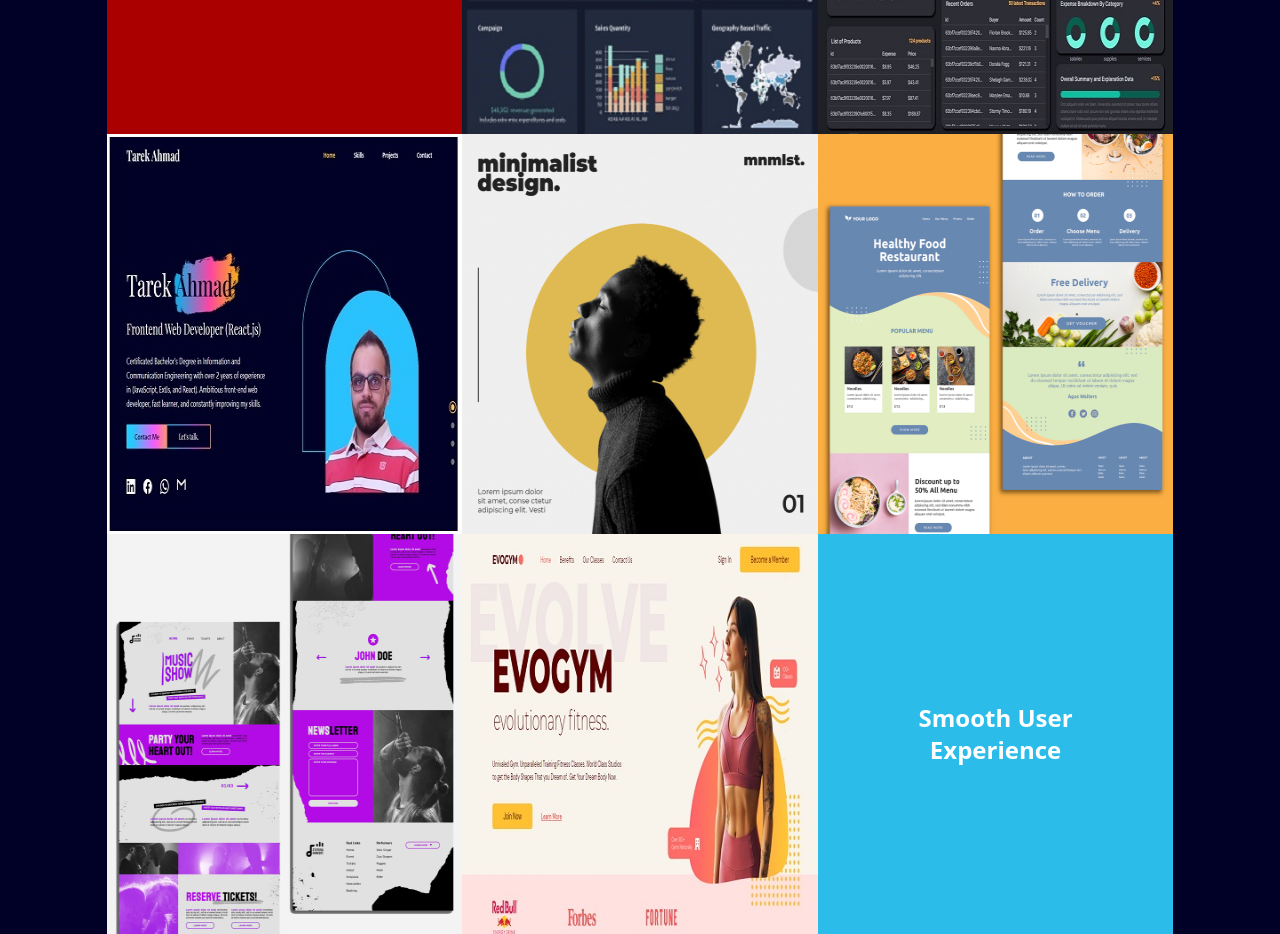
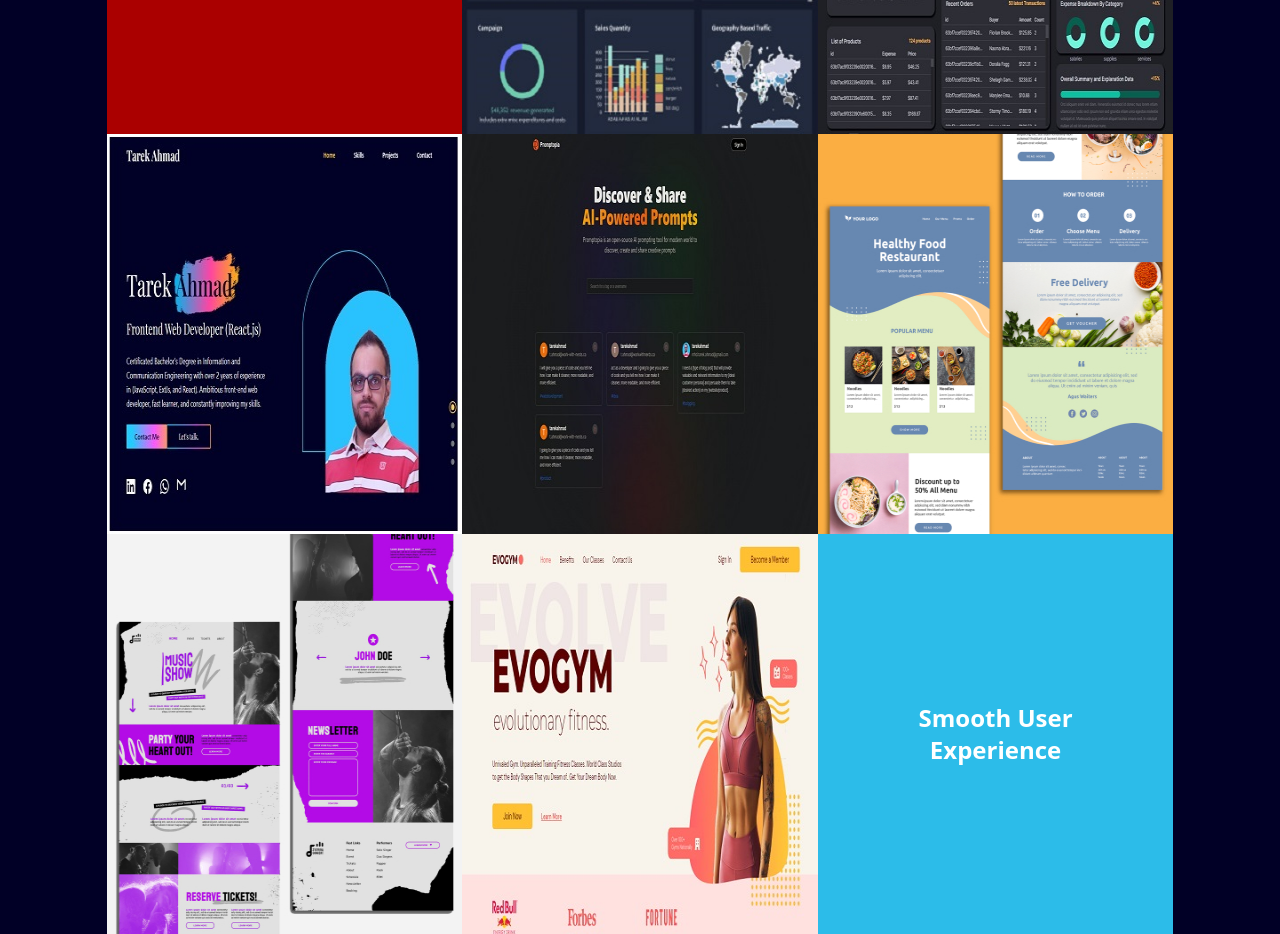
Before and after one commit to Tarek-989/Portfolio, a React (Vite) app: page / in a window 1280 px wide. Shown: the part 2900-3834 px from the top of the page. Built offline with nearby package versions, Linux system fonts and the light colour scheme.

Commit message:
add Promptopia project

```diff
--- a/src/components/Projects.tsx
+++ b/src/components/Projects.tsx
@@ -82,7 +82,14 @@ export const Projects = ({ setSelectedPage }: PageProps) => {
 						clear calls-to-action, and high-quality images that showcase the projects that I create.'
 						URL='https://portfolio-55b.pages.dev/'
 					/>
-					<Project title='Project 4' subTitle='Coming Soon ...' URL='' />
+					<Project
+						title='Promptopia'
+						subTitle='Promptopia is an open-source AI prompting tool for modern world to discover,
+						create and share creative prompts built using Next.js 13, Tailwindcss
+						and designed with a mobile-first approach, providing an optimized user
+						experience on all devices.'
+						URL='https://promptopia-wheat-chi.vercel.app'
+					/>
 					<Project title='Project 5' subTitle='Coming Soon ...' URL='' />
 
 					{/* Row 3 */}
```
Also changed, not shown: public/assets/promptopia.jpeg (added), src/assets/promptopia.jpeg (added).
